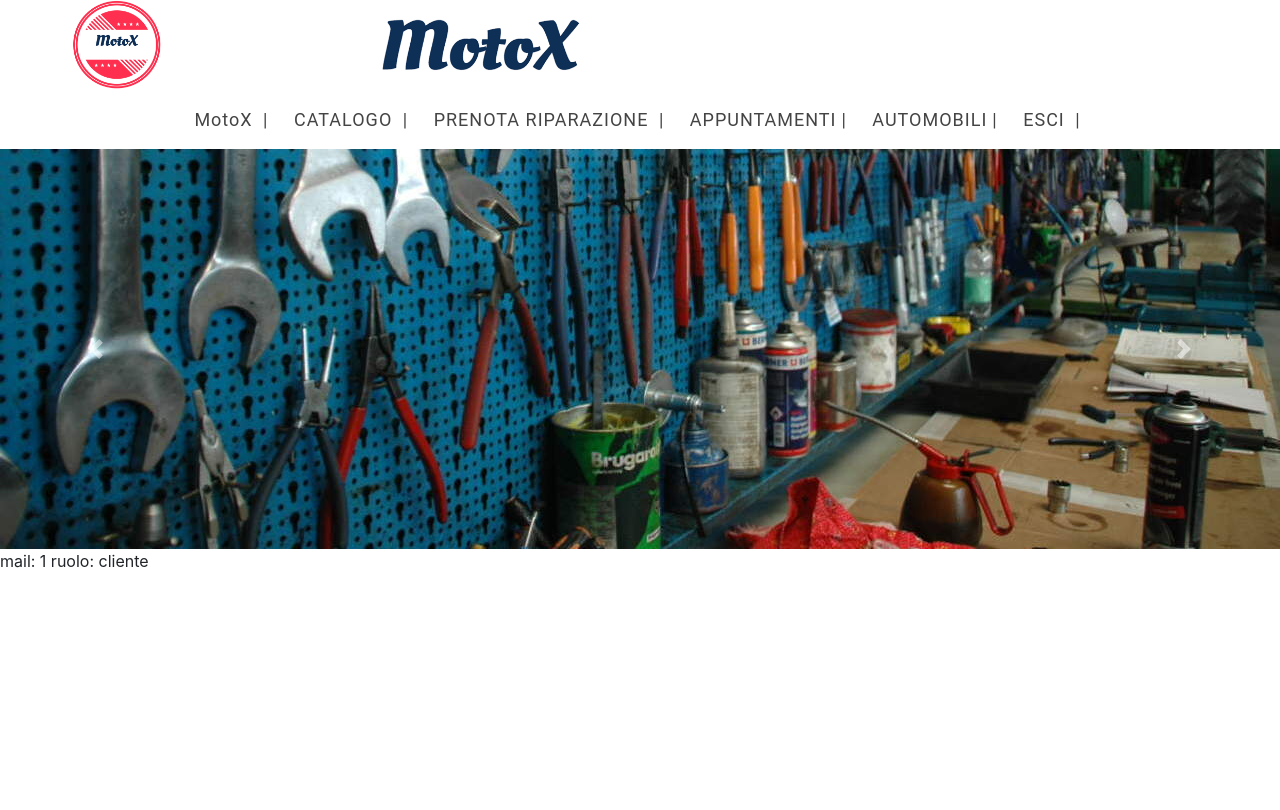
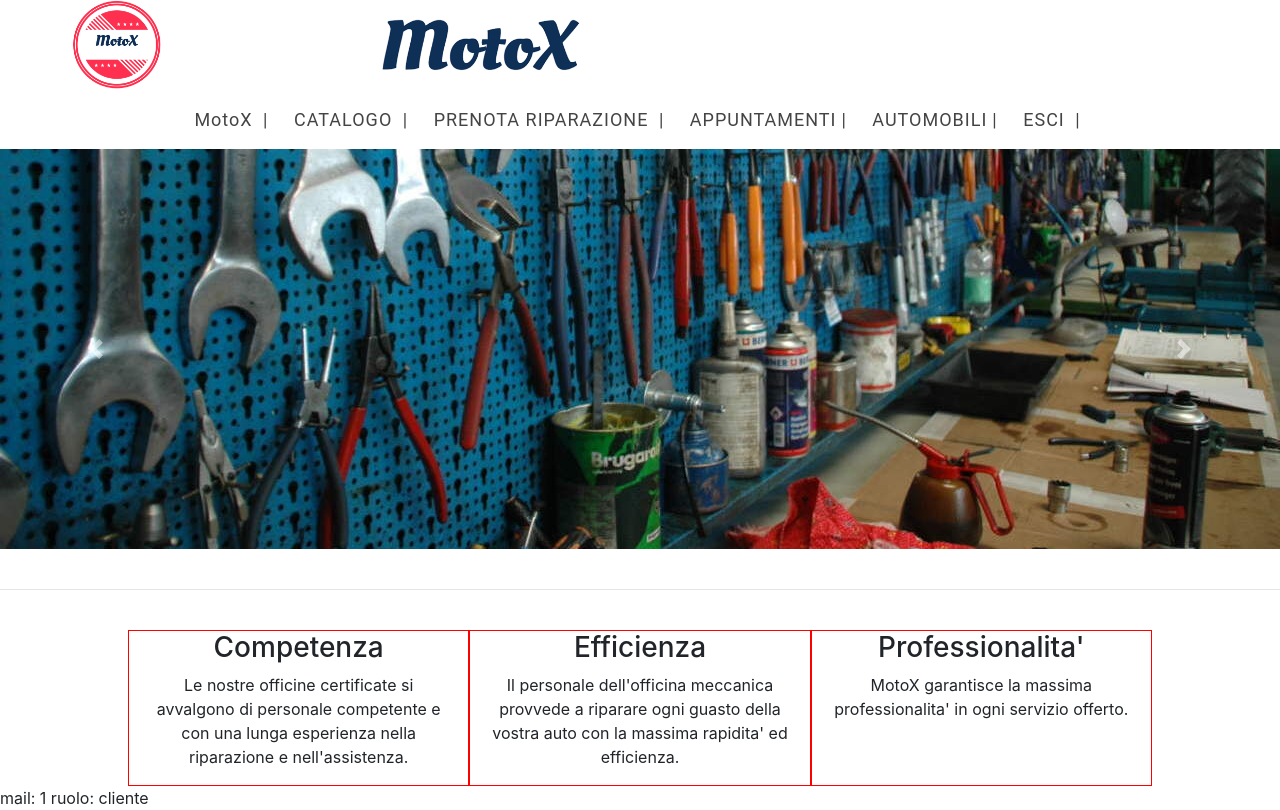
Before and after one commit to leorm2002/elaborato, a Flask app: page / in a window 1280 px wide. Before the commit the page ends 568 px from the top, so only its background shows below. Run offline with Flask 2, Linux system fonts and the light colour scheme; the visitor is signed in with stand-in values (Sample User, id 1); parts of the project's set-up code (start-up, migrations or seed data) failed here and were passed over; some libraries are stand-ins or nearby versions.

Commit message:
Aggiunte a schermata index, Risoluzione problema ottenimento codice officina

```diff
--- a/elaborato/elaborato/static/content/index.css
+++ b/elaborato/elaborato/static/content/index.css
@@ -47,3 +47,8 @@
     content: "|";
     padding: 0 5px
 }
+
+/*@media all and (min-width:1200px)*/
+.container, .container-lg, .container-md, .container-sm, .container-xl {
+    max-width: 80%;
+}
--- a/elaborato/elaborato/templates/index.html
+++ b/elaborato/elaborato/templates/index.html
@@ -97,8 +97,28 @@
             <span class="sr-only">Next</span>
         </a>
     </div>
-</body>
+    <br /><hr /><br />
+
+    <div class="container">
+        <div class="row">
+            <div class="col-sm-4" style="border:solid 1px red">
+                <h3 class="text-center">Competenza</h3>
+                <p class="text-center">Le nostre officine certificate si avvalgono di personale competente e con una lunga esperienza nella riparazione e nell'assistenza. </p>
+            </div>
+            <div class="col-sm-4"style="border:solid 1px red">
+                <h3 class="text-center">Efficienza</h3>
+                <p class="text-center">Il personale dell'officina meccanica provvede a riparare ogni guasto della vostra auto con la massima rapidita' ed efficienza. </p>
+            </div>
+            <div class="col-sm-4"style="border:solid 1px red">
+                <h3 class="text-center">Professionalita'</h3>
+                <p class="text-center">MotoX garantisce la massima professionalita' in ogni servizio offerto. </p>
+            </div>
+        </div>
+    </div>
 
 
-mail: {{mail}}
-ruolo: {{role}}
+
+
+    mail: {{mail}}
+    ruolo: {{role}}
+</body>
--- a/elaborato/elaborato/views.py
+++ b/elaborato/elaborato/views.py
@@ -12,7 +12,7 @@ from elaborato.functions import *
 
 # MySQL configurations
 app.config['MYSQL_USER'] = 'root'
-app.config['MYSQL_PASSWORD'] = 'leo123'
+app.config['MYSQL_PASSWORD'] = 'burbero2020'
 app.config['MYSQL_DB'] = 'elaborato'
 app.config['MYSQL_HOST'] = 'localhost'
 #Session configuration
@@ -491,14 +491,12 @@ def getDipHashedPwd(code):
     return stored_pwd
 
 #ottengo il codice officina del dipendente
-def getOffDip(code):
-    return 1 #todo
+def getOffDip(id_dip):
     cur = mysql.connection.cursor()
-    getOffDip = 'select elaborato.get_dip_officina("%s");'% code
-    cur.execute(getOffDip)
-    codiceOff = (cur.fetchall())[0][0]
-    print(codiceOff)
-    return codiceOff
+    cur.callproc('get_dip_officina',[id_dip])
+    data = cur.fetchall()[0][0]
+    cur.close()
+    return data
 #restituisce l'id dell'officina a cui appartiene il dipendente da sessio
 def getOff():
     mail = session.get("officina")
--- a/elaborato/runserver.py
+++ b/elaborato/runserver.py
@@ -11,4 +11,4 @@ if __name__ == '__main__':
         PORT = int(environ.get('SERVER_PORT', '5555'))
     except ValueError:
         PORT = 5555
-    app.run(HOST, PORT,debug=False)
+    app.run(HOST, PORT)
```
